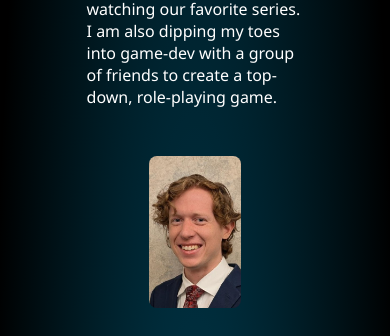
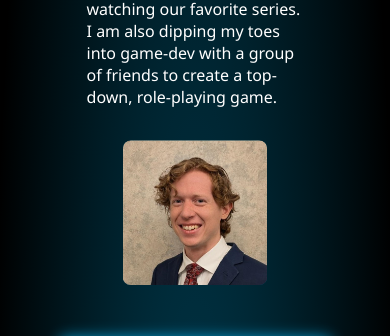
Before and after one commit to rukar4/rukar4.github.io, a Nuxt app: page / in a window 390 px wide. Shown: the part 938-1274 px from the top of the page. Built offline with nearby package versions, Linux system fonts and the light colour scheme; grey boxes are pictures that could not be loaded.

Commit message:
fix: pfp styling

```diff
--- a/components/ProjectCard.vue
+++ b/components/ProjectCard.vue
@@ -56,28 +56,6 @@ const toggleZoom = () => {
 </template>
 
 <style scoped>
-.media {
-  flex-shrink: 0;
-  display: flex;
-  justify-content: center;
-  width: 40%;
-}
-
-.media-clip {
-  display: inline-block;
-  border-radius: 8px;
-  overflow: hidden;
-}
-
-.media img,
-.media video {
-  width: 100%;
-  max-height: 40vh;
-  object-fit: contain;
-  clip-path: inset(0 round 8px);
-  background-color: var(--primary);
-}
-
 .content {
   flex: 1;
   padding: 1rem;
@@ -118,11 +96,4 @@ const toggleZoom = () => {
   box-shadow: 0 0 20px rgba(0, 191, 255, 0.8);
   transition: transform 0.3s ease;
 }
-
-@media (max-width: 800px) {
-  .media {
-    width: 100%;
-    max-height: 30vh;
-  }
-}
 </style>
--- a/pages/index.vue
+++ b/pages/index.vue
@@ -48,7 +48,10 @@ const projectLinks = [
         role-playing game.
       </p>
     </div>
-    <div class="pfp-card">
+    <div class="media pfp-card">
+      <div class="media-clip">
+        <img src="/images/pfp-square.jpg" alt="Reid Merrell">
+      </div>
     </div>
   </div>
 
@@ -82,30 +85,20 @@ const projectLinks = [
 </template>
 
 <style>
-.pfp-card {
-  width: 25%;
-  aspect-ratio: 1 / 1;
-  background-color: white;
-  background-image: url('/images/pfp-square.jpg');
-  background-position: center;
-  background-repeat: no-repeat;
-  background-size: cover;
-  border-radius: 8px;
-  padding: 1rem;
-  margin: 1rem;
-  color: #001f2e;
-}
-
 .about-me {
   width: 60%;
   align-content: center;
 }
 
+.pfp-card {
+  width: 40%;
+  padding-left: 2rem;
+}
+
 @media (max-width: 800px) {
   .pfp-card {
-    min-height: 120px;
-    min-width: auto;
-    align-self: auto;
+    width: 60%;
+    padding: 0;
   }
 
   .about-me {
--- a/style.css
+++ b/style.css
@@ -134,6 +134,28 @@ footer {
     z-index: 2;
 }
 
+.media {
+    flex-shrink: 0;
+    display: flex;
+    justify-content: center;
+    width: 40%;
+}
+
+.media-clip {
+    display: inline-block;
+    border-radius: 8px;
+    overflow: hidden;
+}
+
+.media img,
+.media video {
+    width: 100%;
+    max-height: 40vh;
+    object-fit: contain;
+    clip-path: inset(0 round 8px);
+    background-color: var(--primary);
+}
+
 @media (max-width: 800px) {
     h1 {
         text-align: center;
```
